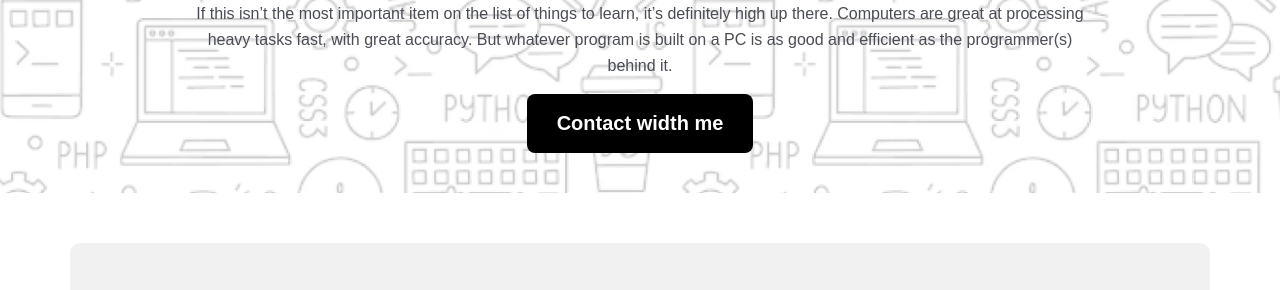
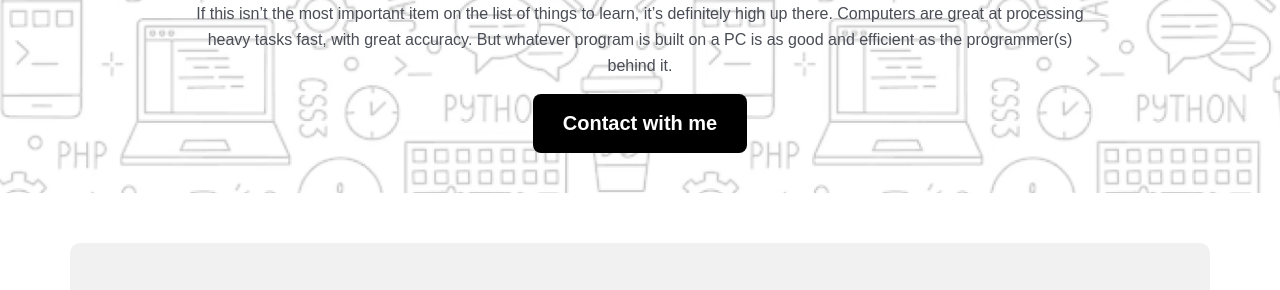
Before and after one commit to atiq9se/assignment-one, a plain HTML site: page index.html in a window 1280 px wide. Shown: the part 434-724 px from the top of the page. Drawn offline with Linux system fonts and the light colour scheme; a web font is replaced by a local one.

Commit message:
Last Commit

```diff
--- a/index.html
+++ b/index.html
@@ -25,7 +25,7 @@
                       efficient as the programmer(s) behind it.</p>
             </div>
             <div class="banner-btn">
-                <a href="#footer">Contact width me</a>
+                <a href="#footer">Contact with me</a>
             </div>
         </div>
      </section>
```
